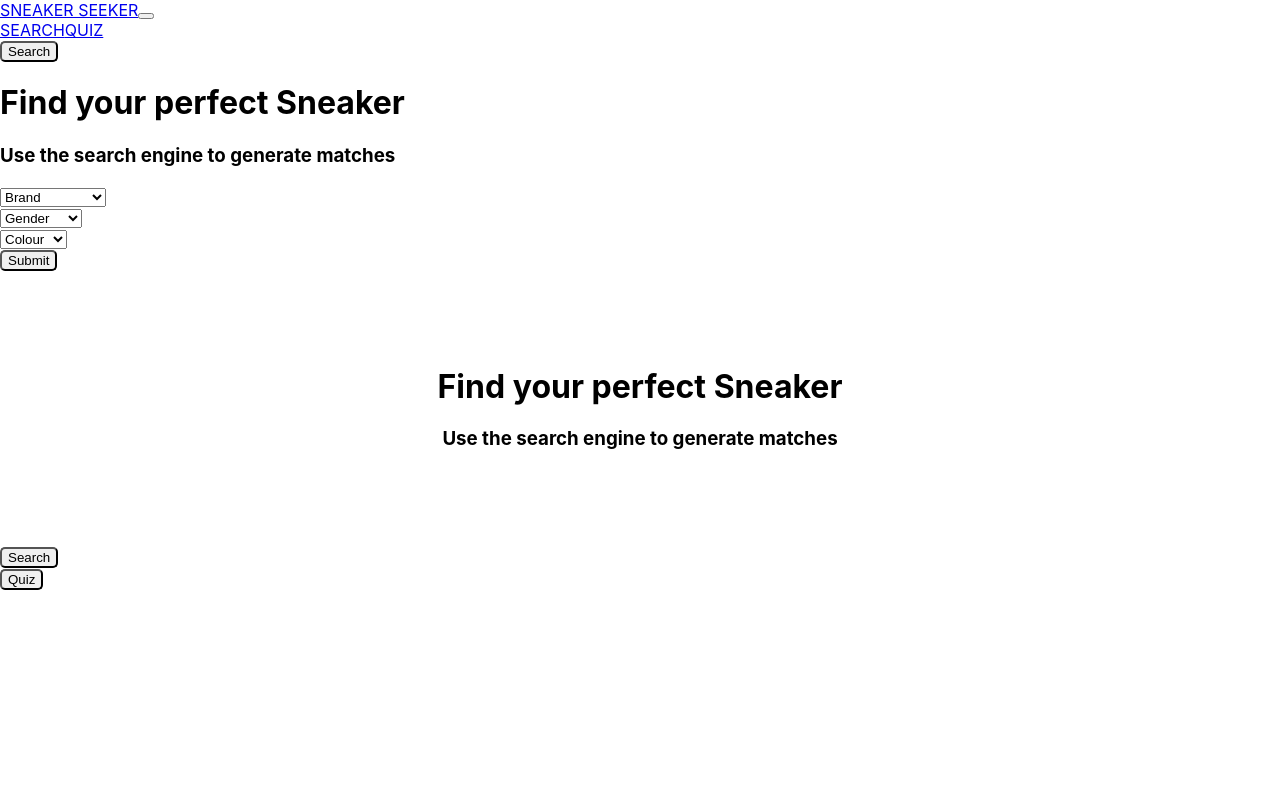
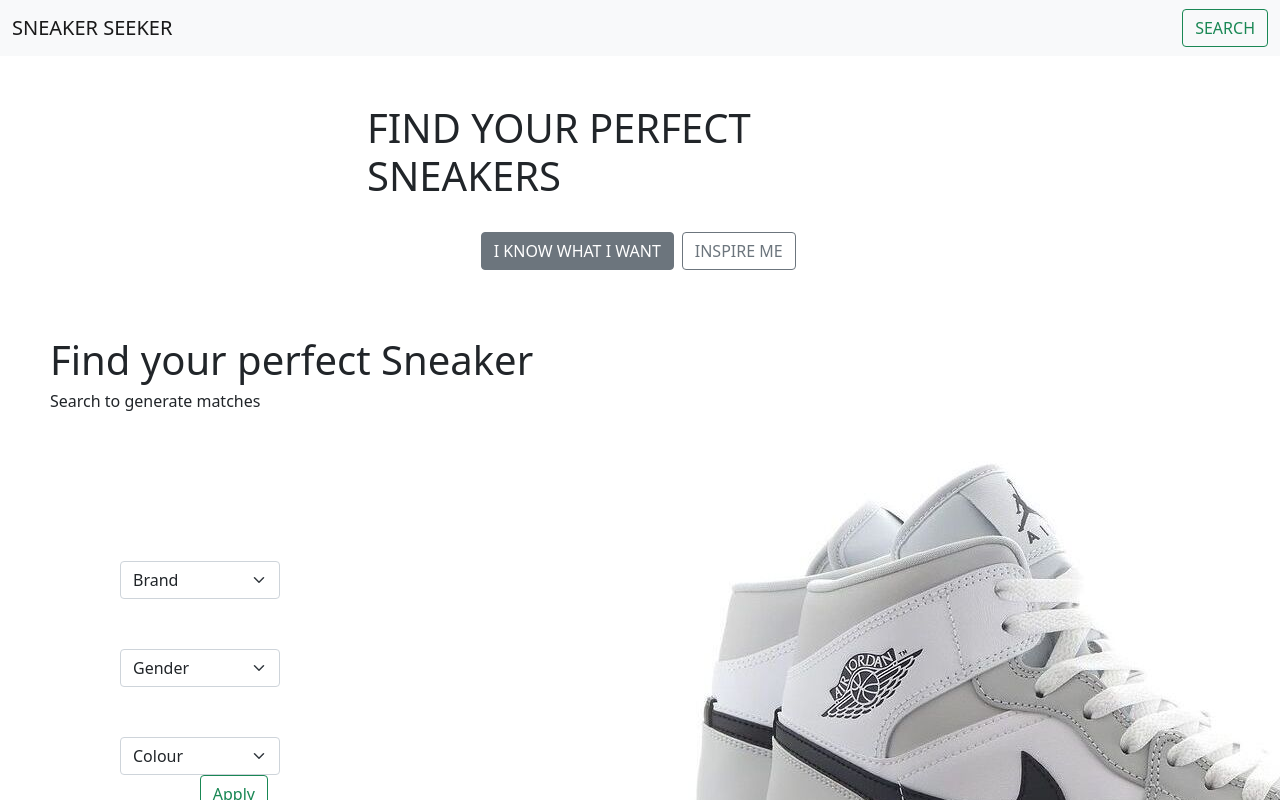
Before and after one commit to InfobyAdrienne/Sneaker-Seeker-Demo, a React (Create React App) app in the folder client/: page /search in a window 1280 px wide. Shown: the top 800 px of the page. Built offline with nearby package versions, Linux system fonts and the light colour scheme.

Commit message:
combined bootsrap for search pages with app.js

```diff
--- a/client/src/App.css
+++ b/client/src/App.css
@@ -1,92 +1,25 @@
-/* .App {
-  text-align: center;
-} */
-/*
-.App-logo {
-  height: 40vmin;
-  pointer-events: none;
-}
+/* <div style="position: fixed; top: 0; width: 100%; z-index: 100">
+    <nav style="box-shadow: 1px 1px 4px rgb(0 0 0 / 10%)"> */
+    /* @import url("https://fonts.googleapis.com/css2?family=Montserrat:ital,wght@0,100;0,400;0,500;1,200;1,400&display=swap"); */
 
-@media (prefers-reduced-motion: no-preference) {
-  .App-logo {
-    animation: App-logo-spin infinite 20s linear;
-  }
-} */
+  /* * {
+      font-family: "Montserrat", sans-serif;
+    }
+ */
 
-/* .App-header {
-  background-color: #282c34;
-  min-height: 100vh;
-  display: flex;
-  flex-direction: column;
+ .title {
+   margin-top: 3em;
+   margin-bottom: 1em;
+ }
+
+ .buttons-class {
+  margin-top: 2em;
+  margin-bottom: 1em;
+ }
+
+/* .page-container {
+  margin: 6em;
+  max-width: 600px !important;
   align-items: center;
   justify-content: center;
-  font-size: calc(10px + 2vmin);
-  color: white;
 } */
-
-/* <div style="position: fixed; top: 0; width: 100%; z-index: 100">
-    <nav style="box-shadow: 1px 1px 4px rgb(0 0 0 / 10%)"> */
-    @import url("https://fonts.googleapis.com/css2?family=Montserrat:ital,wght@0,100;0,400;0,500;1,200;1,400&display=swap");
-
-    /* * {
-      margin: 0;
-      padding: 0;
-      font-family: "Montserrat", sans-serif;
-      --green: #04773b;
-      --gray: #808080;
-      margin-bottom: 2em;
-    } */
-
-
-/* body {
-  height: 100vh;
-} */
-/*
-nav {
-  height: 60px;
-  position: fixed;
-  top: 0;
-  width: 100%;
-  z-index: 100;
-  box-shadow: 1px 1px 4px;
-  background-color: var(--green);
-  color: white;
-} */
-/*
-ul, li {
-  list-style-type: none;
-  text-decoration: none;
-  margin: 0px;
-  padding: 10;
-  float: right;
-} */
-
-.page-container {
-  margin: 6em;
-  /* max-width: 600px !important; */
-  /* align-items: center;
-  justify-content: center; */
-}
-
-.tag-line, #tag {
-  text-align: center;
-}
-
-.btn {
-  border: display;
-  border-radius: 5px;
-  color: var(--grey);
-}
-/*
-.App-link {
-  color: #61dafb;
-}
-
-@keyframes App-logo-spin {
-  from {
-    transform: rotate(0deg);
-  }
-  to {
-    transform: rotate(360deg);
-  }
-} */
--- a/client/src/App.js
+++ b/client/src/App.js
@@ -1,11 +1,14 @@
-import React , { Component, Fragment }  from 'react';
-// import { BrowserRouter as Router, Routes, Link } from "react-router-dom";
-import { BrowserRouter, Route, Routes, Link } from 'react-router-dom';
+import { BrowserRouter, Route, Routes } from 'react-router-dom';
 import Search from './components/Search';
 import Results from './components/Results';
-import Home from './components/Home';
-import { Form , Button , Navbar , Nav , Container } from 'react-bootstrap';
-// import DataFetching from './components/DataFetching';
+import Button from 'react-bootstrap/Button';
+import Navbar from 'react-bootstrap/Navbar';
+import Nav from 'react-bootstrap/Nav';
+import Container from 'react-bootstrap/Container';
+import Row from 'react-bootstrap/Row';
+import Col from 'react-bootstrap/Col';
+import Stack from 'react-bootstrap/Stack'
+import 'bootstrap/dist/css/bootstrap.min.css';
 
 import './App.css';
 
@@ -14,12 +17,10 @@ export default function App() {
 
   <BrowserRouter>
 
-  <body>
-    <div>
     <Navbar fixed="top" />
     <Navbar bg="light" expand="lg">
       <Container fluid>
-    <Navbar.Brand href="#">SNEAKER SEEKER</Navbar.Brand>
+        <Navbar.Brand href="/">SNEAKER SEEKER</Navbar.Brand>
         <Navbar.Toggle aria-controls="navbarScroll" />
         <Navbar.Collapse id="navbarScroll">
           <Nav
@@ -27,98 +28,38 @@ export default function App() {
             style={{ maxHeight: '100px' }}
             navbarScroll
           >
-        <Nav.Link href="/search">SEARCH</Nav.Link>
-        <Nav.Link href="/quiz">QUIZ</Nav.Link>
           </Nav>
-        <Button variant="outline-success">Search</Button>
+          <Button variant="outline-success">SEARCH</Button>
         </Navbar.Collapse>
       </Container>
     </Navbar>
 
-    {/* <nav>
-      <div class="container-fluid">
-        <a class="navbar-brand">Sneaker Seeker</a>
-        <div>
-          <ul>
-            <li><Link to="/search">Search</Link></li>
-            <li><Link to="/quiz">Quiz</Link></li>
-          </ul>
+    <Container>
+      <Row className="justify-content-md-center">
+        <Col sm="3">
+        </Col>
+        <Col sm="6">
+        <div class="title">
+          <h1>FIND YOUR PERFECT SNEAKERS</h1>
         </div>
-      </div>
-
-    </nav> */}
-  </div>
-    {/* <Routes>
-    <Route path="/" exact component={Home} />
-    <Route path="/search"  component={Search} />
-    <Route path="/quiz"  component={Quiz} />
-    </Routes> */}
+        {/* <Image src="holder.js/171x180" thumbnail /> */}
+        {/* <Image src="holder.js/171x180" thumbnail /> */}
+        <Stack gap={2} direction="horizontal" className="col-md-7 mx-auto buttons-class">
+          <Button href="/search" variant="secondary">I KNOW WHAT I WANT</Button>
+          <Button href="/results" variant="outline-secondary">INSPIRE ME</Button>
+        </Stack>
+        </Col>
+        <Col sm="3">
+        </Col>
+      </Row>
+    </Container>
 
     <Routes>
-        <Route path='/' exact element={<Home />}></Route>
         <Route path='/search' element={<Search />}></Route>
         <Route path='/results' element={<Results />}></Route>
     </Routes>
 
-    <div class="page-container">
-      <h1 class="tag-line">Find your perfect Sneaker</h1>
-      <h3 id="tag">Use the search engine to generate matches</h3>
-      </div>
-      <div>
-    <button class="btn" type="button">Search</button>
-    </div>
-    <div>
-    <button class="btn" type="button">Quiz</button>
-    </div>
-  </body>
   </BrowserRouter>
 
   );
-  // const Home = () => (
-  //   <Fragment>
-  //     <h1>Home</h1>
-  //   </Fragment>
-  //   );
-
-  // const Search = () => (
-  //   <Fragment>
-  //     <h1>Search</h1>
-  //   </Fragment>
-  //   );
-
-  // const Quiz = () => (
-  //   <Fragment>
-  //     <h1>Quiz</h1>
-
-  //   </Fragment>
-  //   );
-
 }
-/* </Routes> import React , {Component}  from 'react';
- import './App.css';
- import Options from './components/Options';
- import DataFetching from './components/DataFetching';
-
- function App() {
-   return (
-
-     <div className="App">
-
-       <header className="App-header">
-
-       </header>
-
-<div className= 'Options'>
-         <Options />
-       </div>
-
-       <div className= 'Data'>
-         <DataFetching />
-       </div>
-
-     </div>
-   )
-
- }
-
-export default App; */
--- a/client/src/components/Home.js
+++ /dev/null
@@ -1,8 +0,0 @@
-import React from 'react';
-
-const Home = (props) => {
-  return (
-    <h1>This is the homepage</h1>
-  )
-}
-export default Home;
--- /dev/null
+++ b/client/src/components/Landing.js
@@ -0,0 +1 @@
+import React from 'react';
--- a/client/src/components/Search.js
+++ b/client/src/components/Search.js
@@ -1,9 +1,9 @@
-import React, { useState } from 'react'
-import Form from 'react-bootstrap/Form'
-import Button  from 'react-bootstrap/Button'
+import React, { useState } from "react";
+import { Container, Row, Col, Form, Button } from "react-bootstrap";
+import "bootstrap/dist/css/bootstrap.min.css";
 
 const Search = (props) => {
-      const [currentBrand, setCurrentBrand] = useState('')
+  const [currentBrand, setCurrentBrand] = useState("");
 
   const handleChange = (event) => {
     event.preventDefault();
@@ -13,30 +13,39 @@ const Search = (props) => {
   const handleSubmit = (e) => {
     e.preventDefault();
     props.onSubmit(currentBrand);
-    // let path = `/api?brand=${currentBrand}`;
-    //       if (props.redirect) {
-    //     history.push('/tracks/' + songname);
-    //     }
+
   };
-  //     const changeBrand = (newBrand) => {
-  //       setCurrentBrand(newBrand)
-  //     }
 
-  console.log(currentBrand)
-  // console.log(changeBrand)
+  console.log(currentBrand);
+
 
   return (
     <div>
+      <div style={{ margin: "50px"}}>
         <h1>Find your perfect Sneaker</h1>
-          <h3> Use the search engine to generate matches</h3>
+      <h6> Search to generate matches</h6>
+      </div>
+      <div>
+        <Container>
           <Form>
-        <div className="container p-5">
-          <Form.Select className="custom-select"
+            <Col style={{ marginTop: "0px", maxWidth: "50%", float: "right" }}>
+              <img
+                src="trainers.jpg"
+                alt="Trainers"
+              />
+            </Col>
+
+            <Col style={{ maxWidth: "50%", float: "left", margin: "50px"}}>
+              <Row style={{ marginTop: "50px" }}>
+                <Form.Select
+                  className="custom-select"
                   onChange={handleChange}
                   // {(event) => changeBrand(event.target.value)}
                   // value={currentBrand}
                 >
-            <option hidden value="">Brand</option>
+                  <option hidden value="">
+                    Brand
+                  </option>
                   <option value="NIKE">Nike</option>
                   <option value="JORDAN">Jordan</option>
                   <option value="CONVERSE">Converse</option>
@@ -49,10 +58,12 @@ const Search = (props) => {
                   <option value="ASICS">Asics</option>
                   <option value="AIR%20JORDAN">Under Armour</option>
                 </Form.Select>
-      </div>
-      <div className="container p-5">
+              </Row>
+              <Row style={{ marginTop: "50px" }}>
                 <Form.Select className="custom-select" defaultValue="">
-        <option hidden value="">Gender</option>
+                  <option hidden value="">
+                    Gender
+                  </option>
                   <option value="MEN">Man</option>
                   <option value="WOMEN">Women</option>
                   <option value="CHILD">Child</option>
@@ -61,10 +72,12 @@ const Search = (props) => {
                   <option value="TODDLER">Toddler</option>
                   <option value="UNISEX">Unisex</option>
                 </Form.Select>
-      </div>
-      <div className="container p-5">
+              </Row>
+              <Row style={{ marginTop: "50px" }}>
                 <Form.Select className="custom-select" defaultValue="">
-        <option hidden value="">Colour</option>
+                  <option hidden value="">
+                    Colour
+                  </option>
                   <option value="RED">Red</option>
                   <option value="BLACK">Black</option>
                   <option value="BLUE">Blue</option>
@@ -77,13 +90,21 @@ const Search = (props) => {
                   <option value="BROWN">Brown</option>
                   <option value="GREY">Grey</option>
                 </Form.Select>
+              </Row>
+              <Button
+                style={{ float: "right", position: "relative"}}
+                variant="outline-success"
+                type="submit"
+                value="Submit"
+                onSubmit={handleSubmit}
+              >
+                Apply
+              </Button>
+            </Col>
+          </Form>
+        </Container>
       </div>
-      <Button variant="primary" type="submit" value="Submit" onSubmit={handleSubmit} >
-          Submit
-      </Button>
-      </Form>
     </div>
-
-    )
-}
+  );
+};
 export default Search;
```
Also changed, not shown: client/public/trainers.jpg (added). Lines whose indentation alone changed are shown as unchanged.
